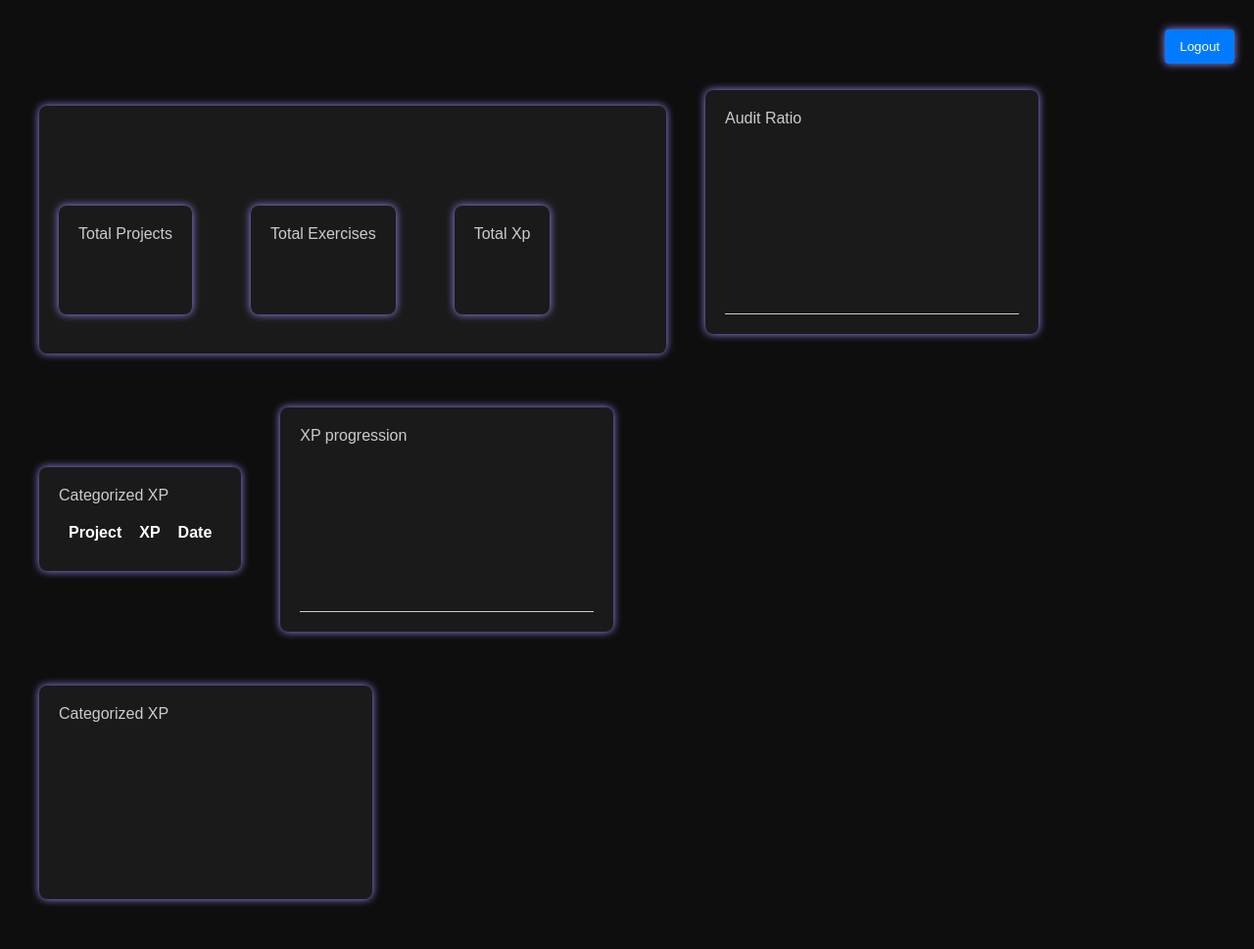
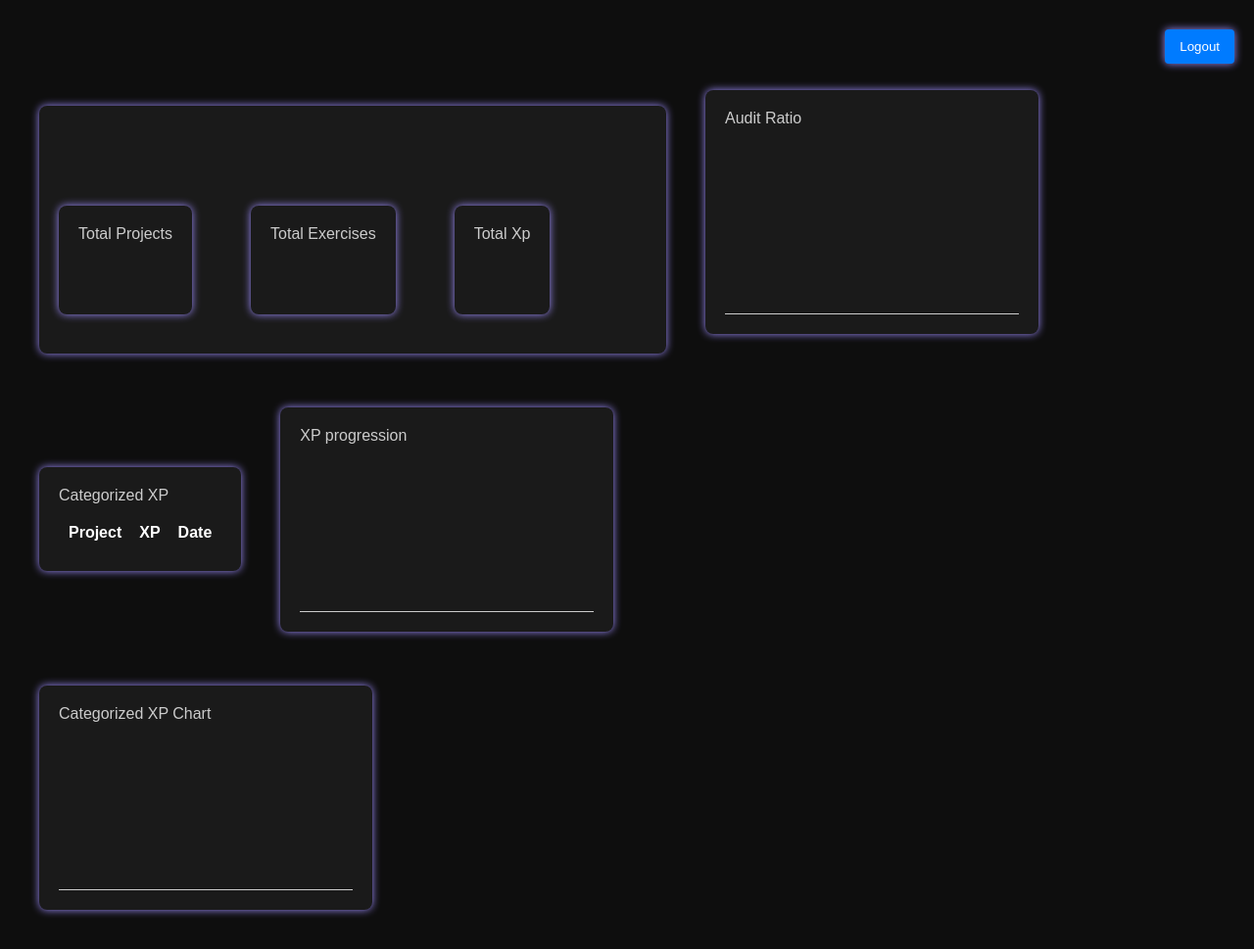
Before and after one commit to rjanahi/graphql, a plain HTML site: page public/profile.html in a window 1280 px wide. Shown: the whole page at 98% size. Drawn offline with Linux system fonts and the light colour scheme.

Commit message:
formatted

```diff
--- a/public/profile.html
+++ b/public/profile.html
@@ -67,10 +67,12 @@
     </div>
 
     <div class="graphs-container">
-      <div class="tableCard">
-        <h5>Categorized XP</h5>
+      <div class="card">
+        <h5>Categorized XP Chart</h5>
+        <div class="graph-wrapper">
+          <svg id="xpBarChart"></svg>
+        </div>
         <div class="legend" id="xpBarLegend"></div>
-        <svg id="xpBarChart"></svg>
       </div>
     </div>
 
```
